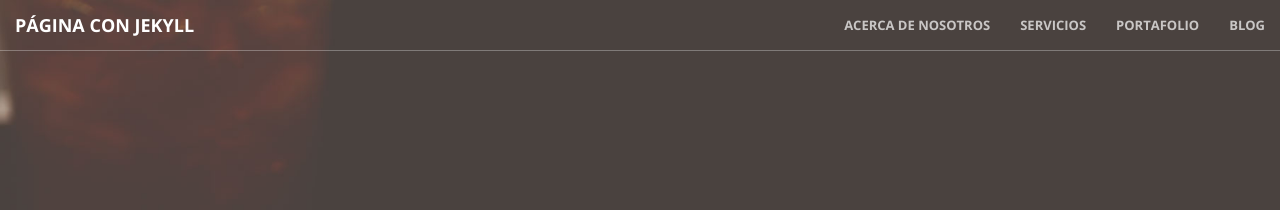
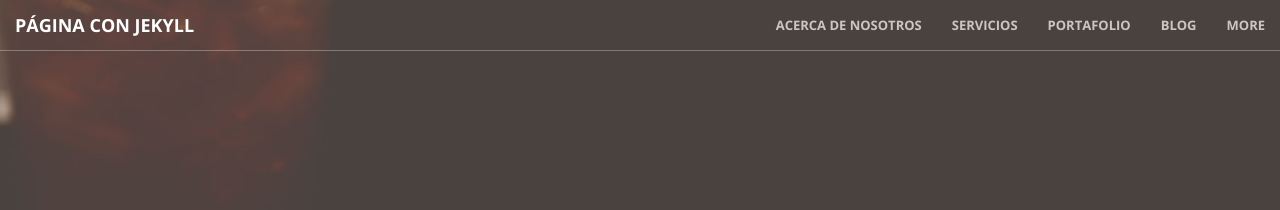
Before and after one commit to Dasapugo4444/jekyll-portal, a Jekyll site: the page built from index.html, in a window 1280 px wide. Shown: the top 210 px of the page. Built offline with Jekyll 4.4.1, drawn with Linux system fonts in a browser that asks for light colours.

Commit message:
Updated '_data/nav.yml' via CloudCannon

```diff
--- a/_data/nav.yml
+++ b/_data/nav.yml
@@ -6,3 +6,5 @@
   link: /portfolio.html
 - name: Blog
   link: /blog.html
+- name: More
+  link: /more.html
```
